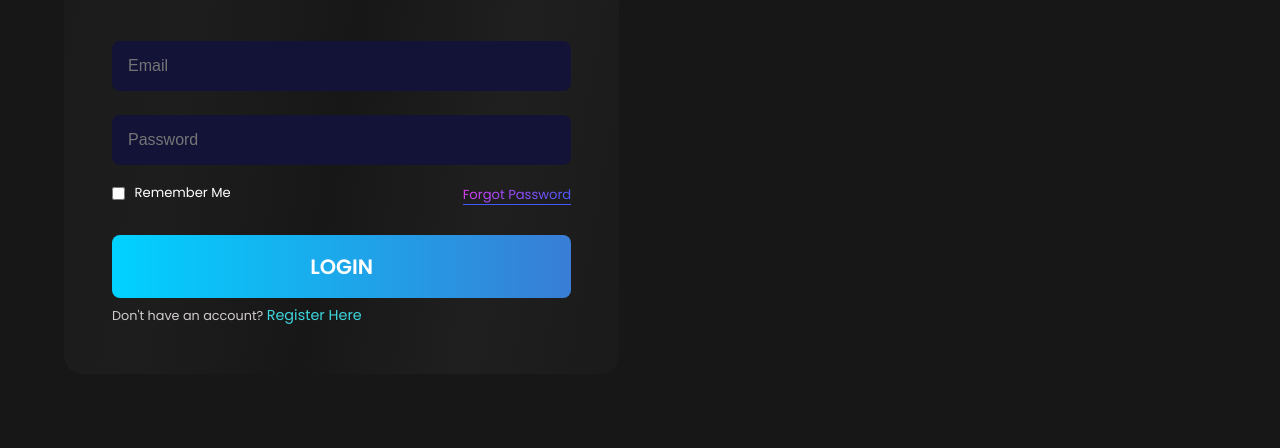
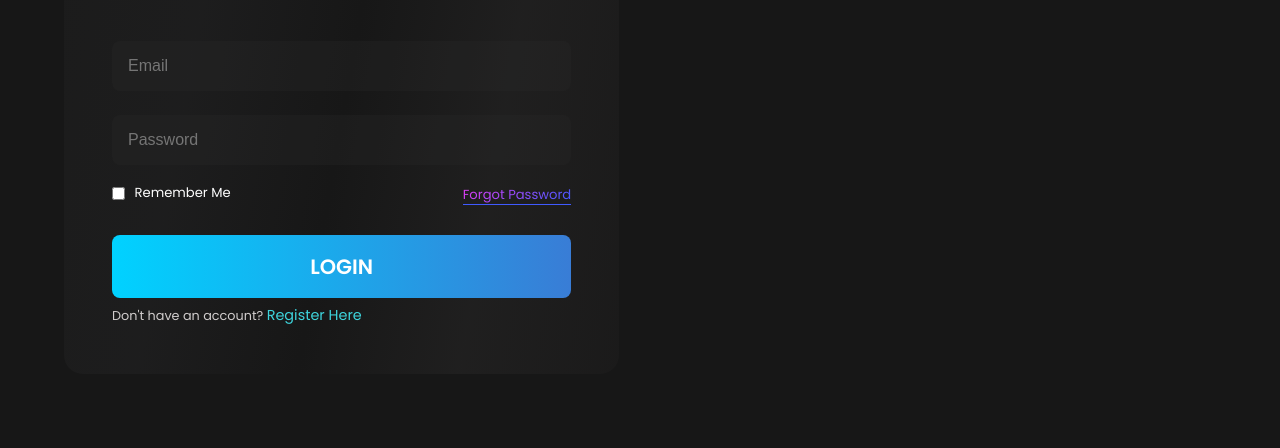
Before and after one commit to HabibSha/cyberez-courses, a plain HTML site: page login.html in a window 1280 px wide. Shown: the part 352-800 px from the top of the page. Drawn offline with Linux system fonts and the light colour scheme.

Commit message:
Input background color changes

```diff
--- a/css/login.css
+++ b/css/login.css
@@ -51,7 +51,7 @@ p {
   margin-bottom: 1.5rem;
   border: none;
   outline: none;
-  background: #131237;
+  background: #2929294d;
   transition: var(--transition);
 }
 
```
